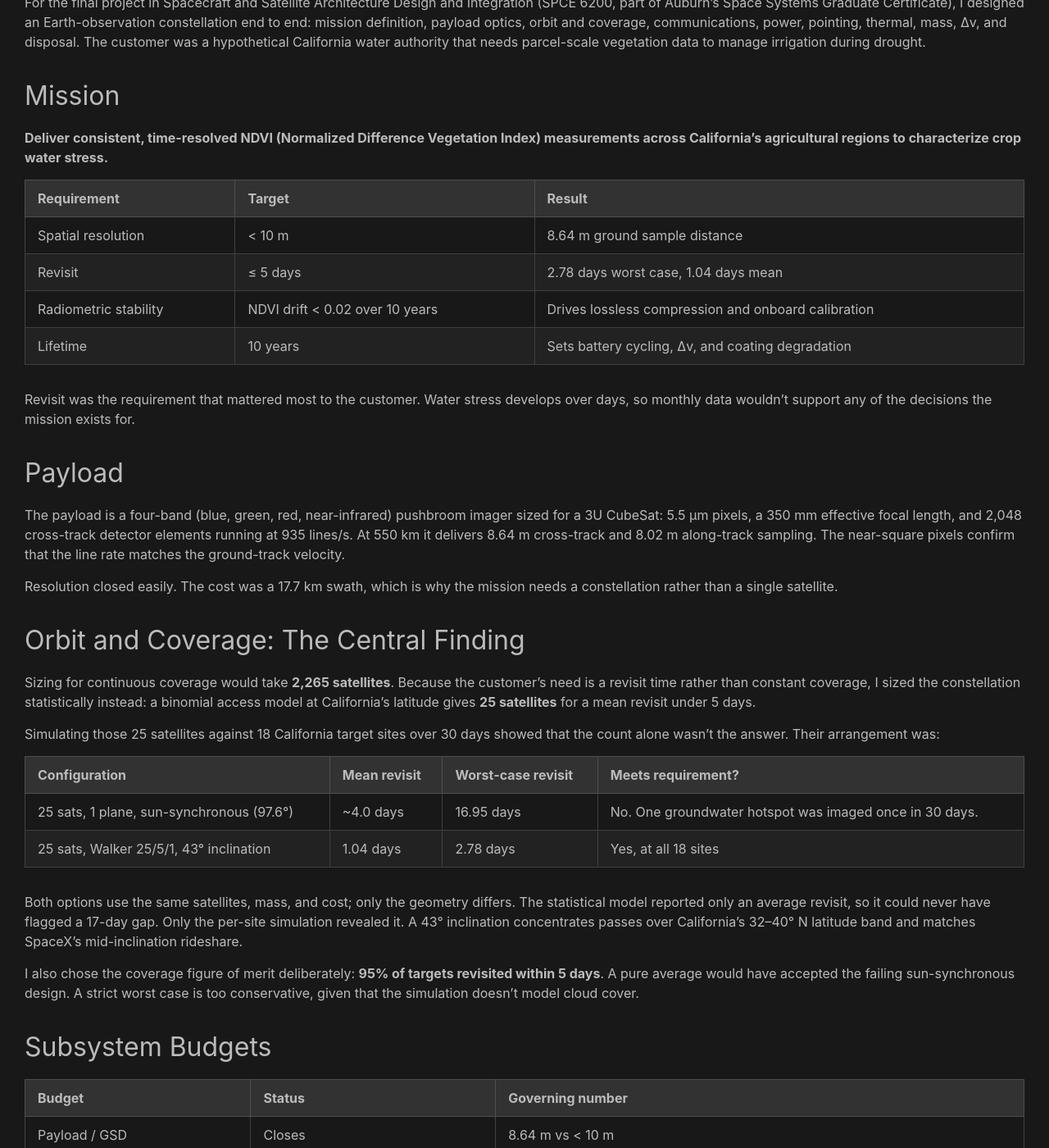
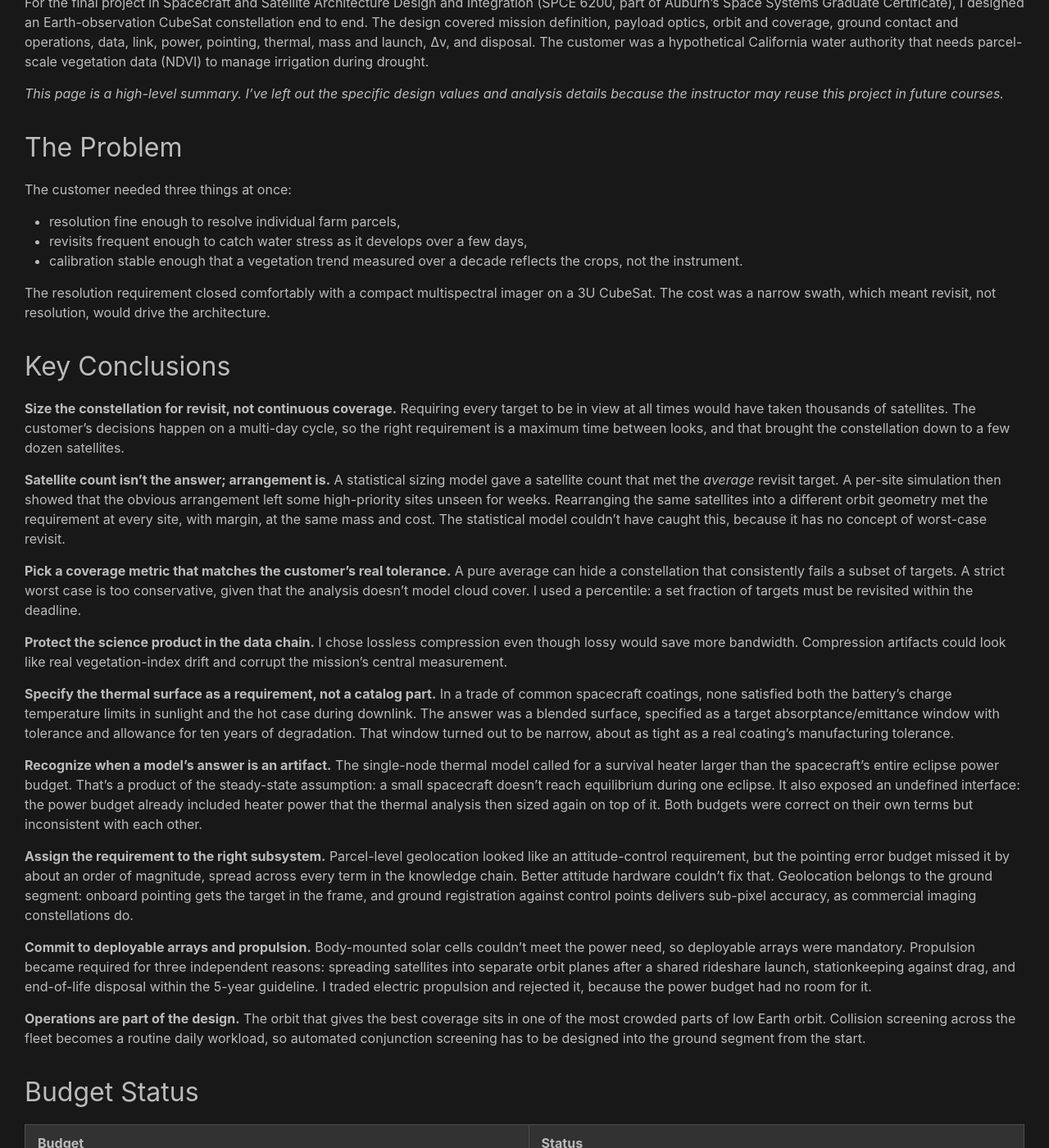
Before and after one commit to jacan20/portfolio, a Jekyll site: the page built from _posts/2026-07-28-c-wave-constellation-design.md, in a window 1280 px wide and 1400 px high, scrolled down 351 px. Shown: the whole window at 82% size. Built offline with Jekyll 4.4.1, drawn with Linux system fonts in a browser that asks for light colours; some of the changed text lies outside the part shown.

Commit message:
Reduce C-WAVE page to overview and conclusions
Drop specific design values and analysis details since the instructor
may reuse the project; note that on the page.

Co-Authored-By: Claude Opus 5.5 <noreply@anthropic.com>
Claude-Session: https://claude.ai/code/session_01KyzwqWajTaqgwRNoXRCdA9

```diff
--- a/_posts/2026-07-28-c-wave-constellation-design.md
+++ b/_posts/2026-07-28-c-wave-constellation-design.md
@@ -6,89 +6,53 @@ categories: [Academic Project]
 slug: c-wave-constellation-design
 ---
 
-For the final project in Spacecraft and Satellite Architecture Design and Integration (SPCE 6200, part of Auburn's Space Systems Graduate Certificate), I designed an Earth-observation constellation end to end: mission definition, payload optics, orbit and coverage, communications, power, pointing, thermal, mass, Δv, and disposal. The customer was a hypothetical California water authority that needs parcel-scale vegetation data to manage irrigation during drought.
+For the final project in Spacecraft and Satellite Architecture Design and Integration (SPCE 6200, part of Auburn's Space Systems Graduate Certificate), I designed an Earth-observation CubeSat constellation end to end. The design covered mission definition, payload optics, orbit and coverage, ground contact and operations, data, link, power, pointing, thermal, mass and launch, Δv, and disposal. The customer was a hypothetical California water authority that needs parcel-scale vegetation data (NDVI) to manage irrigation during drought.
 
-## Mission
+*This page is a high-level summary. I've left out the specific design values and analysis details because the instructor may reuse this project in future courses.*
 
-**Deliver consistent, time-resolved NDVI (Normalized Difference Vegetation Index) measurements across California's agricultural regions to characterize crop water stress.**
+## The Problem
 
-| Requirement | Target | Result |
-|---|---|---|
-| Spatial resolution | < 10 m | 8.64 m ground sample distance |
-| Revisit | ≤ 5 days | 2.78 days worst case, 1.04 days mean |
-| Radiometric stability | NDVI drift < 0.02 over 10 years | Drives lossless compression and onboard calibration |
-| Lifetime | 10 years | Sets battery cycling, Δv, and coating degradation |
+The customer needed three things at once:
+- resolution fine enough to resolve individual farm parcels,
+- revisits frequent enough to catch water stress as it develops over a few days,
+- calibration stable enough that a vegetation trend measured over a decade reflects the crops, not the instrument.
 
-Revisit was the requirement that mattered most to the customer. Water stress develops over days, so monthly data wouldn't support any of the decisions the mission exists for.
+The resolution requirement closed comfortably with a compact multispectral imager on a 3U CubeSat. The cost was a narrow swath, which meant revisit, not resolution, would drive the architecture.
 
-## Payload
+## Key Conclusions
 
-The payload is a four-band (blue, green, red, near-infrared) pushbroom imager sized for a 3U CubeSat: 5.5 µm pixels, a 350 mm effective focal length, and 2,048 cross-track detector elements running at 935 lines/s. At 550 km it delivers 8.64 m cross-track and 8.02 m along-track sampling. The near-square pixels confirm that the line rate matches the ground-track velocity.
+**Size the constellation for revisit, not continuous coverage.** Requiring every target to be in view at all times would have taken thousands of satellites. The customer's decisions happen on a multi-day cycle, so the right requirement is a maximum time between looks, and that brought the constellation down to a few dozen satellites.
 
-Resolution closed easily. The cost was a 17.7 km swath, which is why the mission needs a constellation rather than a single satellite.
+**Satellite count isn't the answer; arrangement is.** A statistical sizing model gave a satellite count that met the *average* revisit target. A per-site simulation then showed that the obvious arrangement left some high-priority sites unseen for weeks. Rearranging the same satellites into a different orbit geometry met the requirement at every site, with margin, at the same mass and cost. The statistical model couldn't have caught this, because it has no concept of worst-case revisit.
 
-## Orbit and Coverage: The Central Finding
+**Pick a coverage metric that matches the customer's real tolerance.** A pure average can hide a constellation that consistently fails a subset of targets. A strict worst case is too conservative, given that the analysis doesn't model cloud cover. I used a percentile: a set fraction of targets must be revisited within the deadline.
 
-Sizing for continuous coverage would take **2,265 satellites**. Because the customer's need is a revisit time rather than constant coverage, I sized the constellation statistically instead: a binomial access model at California's latitude gives **25 satellites** for a mean revisit under 5 days.
+**Protect the science product in the data chain.** I chose lossless compression even though lossy would save more bandwidth. Compression artifacts could look like real vegetation-index drift and corrupt the mission's central measurement.
 
-Simulating those 25 satellites against 18 California target sites over 30 days showed that the count alone wasn't the answer. Their arrangement was:
+**Specify the thermal surface as a requirement, not a catalog part.** In a trade of common spacecraft coatings, none satisfied both the battery's charge temperature limits in sunlight and the hot case during downlink. The answer was a blended surface, specified as a target absorptance/emittance window with tolerance and allowance for ten years of degradation. That window turned out to be narrow, about as tight as a real coating's manufacturing tolerance.
 
-| Configuration | Mean revisit | Worst-case revisit | Meets requirement? |
-|---|---|---|---|
-| 25 sats, 1 plane, sun-synchronous (97.6°) | ~4.0 days | 16.95 days | No. One groundwater hotspot was imaged once in 30 days. |
-| 25 sats, Walker 25/5/1, 43° inclination | 1.04 days | 2.78 days | Yes, at all 18 sites |
+**Recognize when a model's answer is an artifact.** The single-node thermal model called for a survival heater larger than the spacecraft's entire eclipse power budget. That's a product of the steady-state assumption: a small spacecraft doesn't reach equilibrium during one eclipse. It also exposed an undefined interface: the power budget already included heater power that the thermal analysis then sized again on top of it. Both budgets were correct on their own terms but inconsistent with each other.
 
-Both options use the same satellites, mass, and cost; only the geometry differs. The statistical model reported only an average revisit, so it could never have flagged a 17-day gap. Only the per-site simulation revealed it. A 43° inclination concentrates passes over California's 32–40° N latitude band and matches SpaceX's mid-inclination rideshare.
+**Assign the requirement to the right subsystem.** Parcel-level geolocation looked like an attitude-control requirement, but the pointing error budget missed it by about an order of magnitude, spread across every term in the knowledge chain. Better attitude hardware couldn't fix that. Geolocation belongs to the ground segment: onboard pointing gets the target in the frame, and ground registration against control points delivers sub-pixel accuracy, as commercial imaging constellations do.
 
-I also chose the coverage figure of merit deliberately: **95% of targets revisited within 5 days**. A pure average would have accepted the failing sun-synchronous design. A strict worst case is too conservative, given that the simulation doesn't model cloud cover.
+**Commit to deployable arrays and propulsion.** Body-mounted solar cells couldn't meet the power need, so deployable arrays were mandatory. Propulsion became required for three independent reasons: spreading satellites into separate orbit planes after a shared rideshare launch, stationkeeping against drag, and end-of-life disposal within the 5-year guideline. I traded electric propulsion and rejected it, because the power budget had no room for it.
 
-## Subsystem Budgets
+**Operations are part of the design.** The orbit that gives the best coverage sits in one of the most crowded parts of low Earth orbit. Collision screening across the fleet becomes a routine daily workload, so automated conjunction screening has to be designed into the ground segment from the start.
 
-| Budget | Status | Governing number |
-|---|---|---|
-| Payload / GSD | Closes | 8.64 m vs < 10 m |
-| Coverage / revisit | Closes | 2.78-day worst case vs 5 days |
-| Data | Closes comfortably | 2.56 vs 6.0 GB/day (+134%) |
-| X-band link | Closes, thinly | +3.07 dB margin |
-| Mass | Closes | 4.0 kg vs 5.58 kg allowable |
-| Power | Marginal | −1.2% array, −9.0% battery as allocated |
-| Δv | Marginal | 145 vs 156 m/s (+7.6%) |
-| Thermal | Marginal | Sunlit cases close; eclipse heater unresolved |
-| Pointing | Does not close | 73–149 m geolocation error vs 8.64 m required |
+## Budget Status
 
-A few of the trades:
-
-- **Data:** I chose 2:1 *lossless* compression. Lossy artifacts could look like real vegetation-index drift and corrupt the mission's central science product.
-- **Power:** the always-on bus, not imaging or downlink, drives daily energy (89% of 214 Wh/day). Body-mounted cells supply only 7.3 W against a 25.3 W requirement on every face of a 3U, so deployable arrays are mandatory rather than an open trade.
-- **Δv:** with propellant expressed as a fraction \\(K\\) of dry mass, the rocket equation becomes \\(\Delta v = g_0 I_{sp} \ln(1+K)\\), independent of spacecraft size. A first pass at \\(K = 0.06\\) (125.7 m/s) missed the 145 m/s requirement for plane phasing, stationkeeping, and disposal, so I iterated to \\(K = 0.075\\) (156 m/s). I traded electric propulsion and rejected it, because the power budget had no room for it.
-- **Plane phasing:** a rideshare drops every satellite into one plane. Reaching five planes means either several launches or a J2 differential drift: drop to 500 km and wait about 514 days for the orbit plane to drift 72° (about 1.4 years) for 55 m/s. That makes it a schedule problem rather than a propellant problem.
-
-## Thermal Surface Selection
-
-The binding thermal constraint was the battery's 0 to +40 °C charge window, cycled about 15 times a day for ten years. I ran a seven-coating trade, and no single catalog finish satisfied both sunlit cases:
-
-- **White paint** (α = 0.17, ε = 0.86) passes the hot case but leaves the battery at −13.5 °C in sunlit standby, too cold to charge.
-- **Anodized aluminum** fixes standby but overshoots the hot case by 7.5 °C.
-- **Low-ε finishes** look ideal in eclipse but reach +245 to +365 °C in sunlight.
-
-The selected surface is an 85% white / 15% black blend (α = 0.28, ε = 0.86), with no radiator required. I wrote it as a specification rather than a recipe: **α = 0.28 ± 0.03 with ε ≥ 0.86, held across ten years of degradation.** The feasible window is narrow. With the margined peak power, the acceptable α range shrinks to 0.266–0.277, tighter than a real coating's manufacturing tolerance. At ε = 0.80, no α works at all.
-
-The single-node model also called for a 23.4 W survival heater on a spacecraft whose entire eclipse power mode is 8 W. That number is an artifact of assuming steady state: a 4 kg spacecraft doesn't reach equilibrium during a 35-minute eclipse. It also exposed a gap between the budgets. The power budget's 8 W eclipse mode already includes a heater allocation, and the thermal analysis sized another heater on top of it. Resolving that needs a transient, multi-node model.
-
-## Pointing: Moving a Requirement to the Right Subsystem
-
-Parcel-level enforcement needs geolocation within one pixel (8.64 m), which is about 3.2 arcseconds at 550 km. The error budget falls short by roughly an order of magnitude, and better hardware doesn't fix it. Mechanical alignment alone (53 m) is six times the requirement, and every term in the attitude and orbit knowledge chain individually exceeds a pixel. Even a flight-proven CubeSat ADCS misses by about 3× on its own.
-
-My conclusion was that geolocation is a **ground-segment** requirement, not an ADCS requirement. Onboard pointing gets the image within roughly 100–180 m, and ground registration against control points and a terrain model gets it to sub-pixel accuracy, which is how commercial imaging constellations do it. Target acquisition, by contrast, is easy: the pointing error is under 2% of the half-swath.
-
-## Disposal and Operations
-
-At 550 km, natural decay takes 15–25 years, which violates the 5-year post-mission disposal guideline. Since the spacecraft already needs propulsion for phasing, a 70 m/s perigee-lowering burn at end of life is the simplest compliant option. A drag sail would add a second deployable mechanism and remove attitude control at the moment the satellite becomes a collision hazard. The 550 km shell is also the most crowded in LEO: about 0.4 conjunction screening events per satellite per day, or roughly 3,700 a year across the fleet. That makes automated conjunction screening a ground-segment requirement from day one.
+| Budget | Status |
+|---|---|
+| Payload resolution, coverage/revisit, data, mass, launch | Close |
+| Communications link | Closes, thinly |
+| Power, Δv | Marginal |
+| Thermal | Marginal; eclipse heater unresolved |
+| Pointing (geolocation) | Doesn't close onboard; assigned to ground processing |
 
 ## Lessons
 
-- **A model can't report a metric it doesn't represent.** The statistical sizing model had no notion of worst-case revisit, so it couldn't warn about one. Only the per-site simulation exposed the failing design.
-- **Budgets can each be correct and still contradict each other.** The power and thermal budgets each held up on their own terms, but the interface between them was never defined.
-- **Some requirements belong to a different subsystem than they first appear to.** Geolocation looked like a pointing problem and turned out to be a ground-processing problem.
+- **A model can't report a metric it doesn't represent.** The worst-case revisit problem was invisible until I used a tool that tracked each site individually.
+- **Budgets can each be correct and still contradict each other.** The power/thermal interface was never defined, and it became the most important unresolved item.
+- **Some requirements belong to a different subsystem than they first appear to.**
 
-The open issues I would take to a preliminary design review: the power/thermal heater interface, unmodeled cloud cover (every revisit figure is an upper bound for an optical payload), an unbudgeted 3U volume shared by deployable arrays, propulsion, and thermal hardware, and a link budget that rests on a receive-antenna gain I derived myself rather than one published by the ground-station provider.
+The open issues I'd take to a preliminary design review are the power/thermal heater interface, cloud cover (unmodeled, so every revisit figure is an upper bound for an optical payload), unbudgeted interior volume shared by deployable arrays, propulsion, and thermal hardware, and a communications link margin that depends on an unverified ground-station antenna figure.
```
